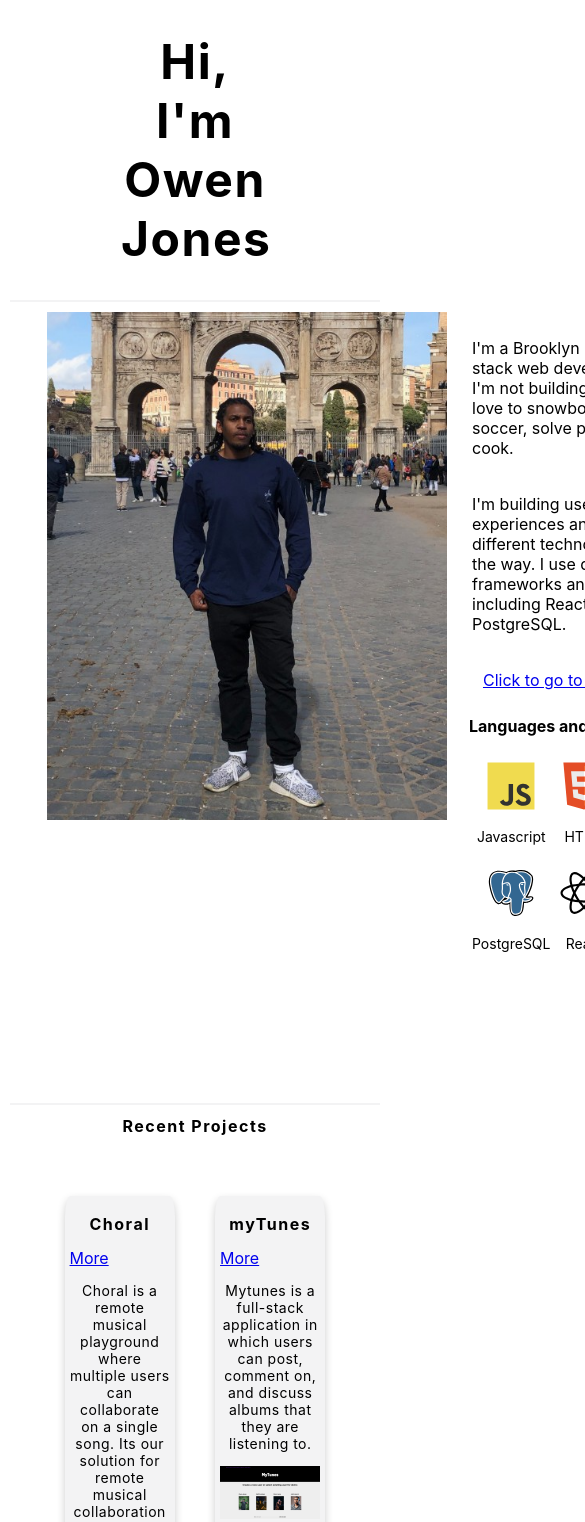
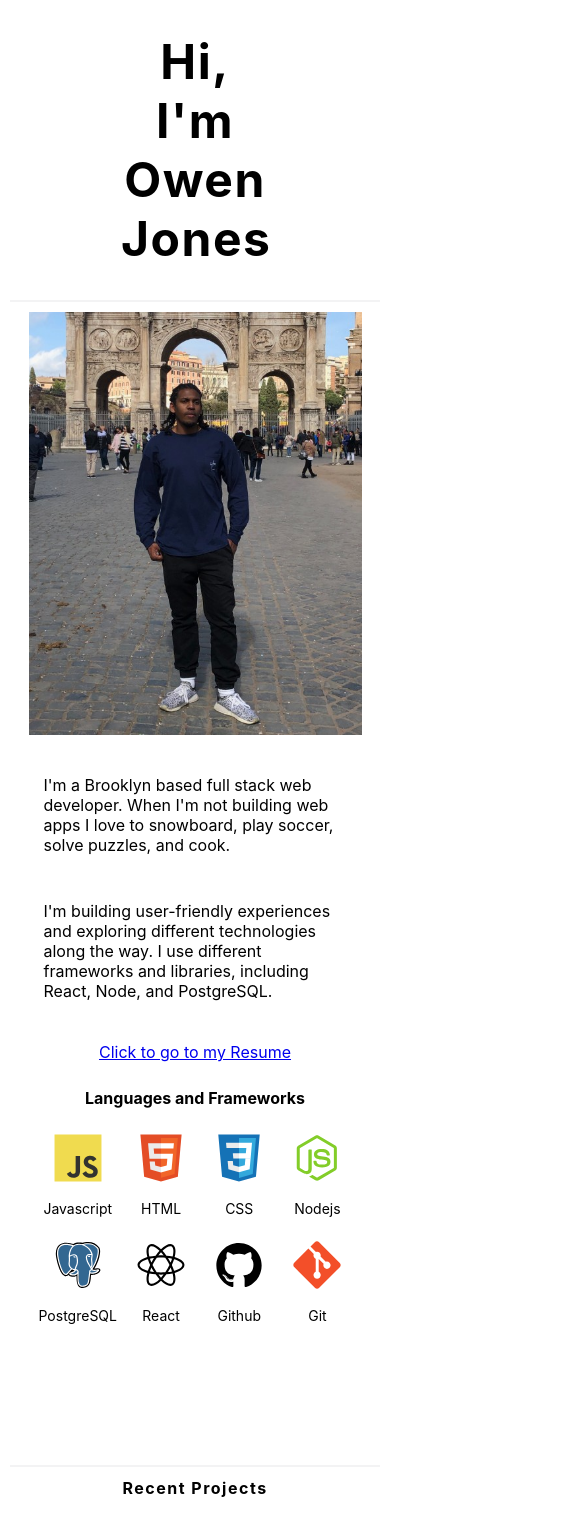
Before and after one commit to ojones311/owenjones-web, a React (Create React App) app: page / in a window 390 px wide. Shown: the top 1522 px of the page, 585 px wide, since content can reach past the window. Built offline with nearby package versions, Linux system fonts and the light colour scheme.

Commit message:
responsive design work

```diff
--- a/src/App.css
+++ b/src/App.css
@@ -1,5 +1,7 @@
 .App {
   margin: 10px;
+  /* text-align: center; */
+  height: 100%;
 }
 
 
--- a/src/Components/ImgCarousel.jsx
+++ b/src/Components/ImgCarousel.jsx
@@ -1,7 +1,7 @@
 import React,{Component} from 'react'
-import Carousel, {Dots} from '@brainhubeu/react-carousel';
+import Carousel, {Dots, autoplayPlugin} from '@brainhubeu/react-carousel';
 import '@brainhubeu/react-carousel/lib/style.css';
-// import projectList from '../projects'
+import '../Styles/ProjectPage.css'
 
 class ImgCarousel extends Component {
     constructor(props){
@@ -27,7 +27,7 @@ class ImgCarousel extends Component {
     displayProjectImages = () => {
         let images = []
         this.props.project.images.forEach(elem => {
-            images.push(<img src={elem} alt={elem.name}></img>)
+            images.push(<img id='carousel-img' src={elem} alt={elem.name}></img>)
         })
         this.setState({
             slides: images
@@ -41,6 +41,7 @@ class ImgCarousel extends Component {
                     value={this.state.value}
                     slides={this.state.slides}
                     onChange={this.onChange}
+                    animationSpeed={1500}
                 />
                 <Dots value={this.state.value}
                  onChange={this.onChange}
--- a/src/Components/UITest.jsx
+++ b/src/Components/UITest.jsx
@@ -11,6 +11,7 @@ const UITest = () => {
             <Bio />
             <div className='border-div'> </div>
             <Projects />
+            <div className='border-div'> </div>
             <ContactForm />
             <Navigation />
         </div>
--- a/src/Styles/Bio.css
+++ b/src/Styles/Bio.css
@@ -1,8 +1,8 @@
 .about-page {
     display: grid;
     margin: 0 auto;
-    width: 80%;
-    grid-template-columns: 1fr 1.5fr;
+    width: 70%;
+    grid-template-columns: repeat(2, 1fr);
     padding: 10px;
     grid-gap: 5px;
 }
@@ -14,23 +14,24 @@
     grid-template-rows: 1fr 1fr 1fr;
 }
 .myphoto {
-    text-align: right
+    text-align: center;
 }
 
 .bio-container {
     grid-column: 3/4;
-    width: 80%;
-    margin: 10px;
+    width: 100%;
+    margin: 0 auto;
 }
 
 #profile-pic {
-    width: 400px;
-    grid-column: 1/2
+    width: 400px
+    /* grid-column: 1/2 */
 }
 
 #bio {
     font-size: 16px;
-    padding: 10px;
+    padding: 15px;
+    /* width: 75%; */
 }
 
 #skills-heading {
@@ -54,3 +55,14 @@
     margin: 0 auto;
     text-align: center;
 }
+
+@media only screen and (max-width:800px) {
+    .about-page {
+        width: 90%;
+        grid-template-columns: 1fr;
+    }
+
+    #profile-pic {
+        width: 100%
+    }
+}
--- a/src/Styles/ContactForm.css
+++ b/src/Styles/ContactForm.css
@@ -1,7 +1,7 @@
 .contact-form {
     background-color:#F3F3F4;
     margin: 0 auto;
-    margin-top: 100px;
+    margin-top: 80px;
     width: 50%;
     border: 1px rgb(135, 209, 203) solid;
     box-shadow: 0 4px 8px 0 rgba(0,0,0,0.2);
@@ -14,6 +14,7 @@
 
 form {
     padding: 10px;
+    text-align: left;
 }
 
 #form-email {
--- a/src/Styles/ProjectPage.css
+++ b/src/Styles/ProjectPage.css
@@ -2,3 +2,10 @@
     width: 80%;
     margin: 0 auto;
 }
+
+
+@media only screen and (max-width: 800px) {
+    #carousel-img {
+        width: 300px;
+    }
+}
--- a/src/Styles/Projects.css
+++ b/src/Styles/Projects.css
@@ -20,6 +20,7 @@
 
 #card {
     background-color: #F3F3F4;
+    text-align: center;
     margin: 0 auto;
     padding: 5px;
     box-shadow: 0 4px 8px 0 rgba(0,0,0,0.2);
@@ -32,7 +33,8 @@
     transform: scale(1.08)
 }
 .card-image {
-    width: 100%;
+    width: 70%;
+    text-align:center;
     margin: 0 auto;
 }
 
@@ -50,3 +52,10 @@
     letter-spacing: .5px;
     font-size: 14px;
 }
+
+@media only screen and (max-width:800px ){
+    .project-map {
+        grid-template-columns: 1fr ;
+        width: 100%;
+    }
+}
```
